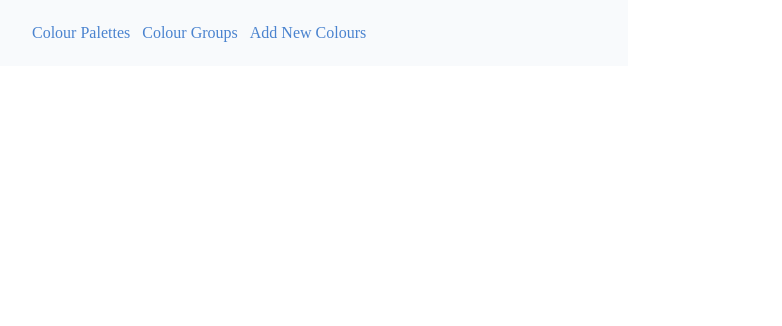
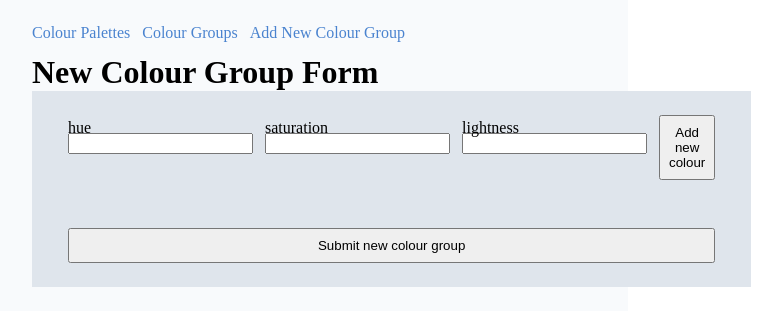
Before and after one commit to juliennecodes/colour-palette-builder, a React (Create React App) app in the folder client/: page /#/add-new-colour-group in a window 1280 px wide. Shown: the top 326 px of the page, without its empty margins (328-1110 px from the left). Built offline with nearby package versions, Linux system fonts and the light colour scheme.

Commit message:
added add new colour group form

```diff
--- a/client/src/App.js
+++ b/client/src/App.js
@@ -4,7 +4,7 @@ import { Navigation } from "./components/Navigation";
 import { ColourPalettes } from "./pages/colour-palettes/ColourPalettes";
 import { ColourPalette } from "./pages/colour-palette/ColourPalette";
 import { ColourGroups } from "./pages/colour-groups/ColourGroups";
-import { AddNewColours } from "./pages/add-new-colours/AddNewColours";
+import { AddNewColourGroup } from "./pages/add-new-colour-group/AddNewColourGroup";
 
 function App() {
   return (
@@ -15,7 +15,7 @@ function App() {
           <Route exact path="/" component={ColourPalettes} />
           <Route exact path="/colour-palettes/:id" component={ColourPalette} />
           <Route exact path="/colour-groups" component={ColourGroups} />
-          <Route exact path="/add-new-colours" component={AddNewColours} />
+          <Route exact path="/add-new-colour-group" component={AddNewColourGroup} />
         </Switch>
       </Router>
     </div>
--- a/client/src/components/Navigation.js
+++ b/client/src/components/Navigation.js
@@ -17,8 +17,8 @@ export function Navigation() {
         </li>
 
         <li>
-          <NavLink exact to="/add-new-colours">
-            Add New Colours
+          <NavLink exact to="/add-new-colour-group">
+            Add New Colour Group
           </NavLink>
         </li>
       </ul>
--- /dev/null
+++ b/client/src/pages/add-new-colour-group/AddNewColourGroup.css
@@ -0,0 +1,14 @@
+.colour-swatch{
+    width: 50px;
+    height: 50px;
+}
+
+.new-colour-group {
+    display: flex;
+    flex-direction: row;
+}
+
+.new-colour-form {
+    display: flex;
+    flex-direction: row;
+}
--- /dev/null
+++ b/client/src/pages/add-new-colour-group/AddNewColourGroup.js
@@ -0,0 +1,99 @@
+import { useState } from "react";
+import { useHistory } from "react-router-dom";
+import "./AddNewColourGroup.css";
+
+export function AddNewColourGroup() {
+  const [newColourGroup, setNewColourGroup] = useState([]);
+  const [newColour, setNewColour] = useState({});
+  let history = useHistory();
+
+  const submitForm = (newColourGroup) => {
+    fetch(`/colour_groups`, {
+      method: "POST",
+      headers: { "Content-Type": "application/json" },
+      body: JSON.stringify({ newColourGroup }),
+    }).then((res) => history.push(`/`));
+  };
+
+  return (
+    <div className="new-colour-group-form">
+      <h1>New Colour Group Form</h1>
+
+      <form
+        className="new-colour-form"
+        onSubmit={(e) => {
+          e.preventDefault();
+          const updatedNewColourGroup = [...newColourGroup];
+          updatedNewColourGroup.push(newColour);
+          setNewColourGroup(updatedNewColourGroup);
+          clearInputValues();
+        }}
+      >
+        <div className="label-and-input">
+          <label>hue</label>
+          <input
+            type="number"
+            className="new-colour-input"
+            onChange={(e) =>
+              setNewColour({ ...newColour, hue: e.target.value })
+            }
+          ></input>
+        </div>
+
+        <div className="label-and-input">
+          <label>saturation</label>
+          <input
+            type="number"
+            className="new-colour-input"
+            onChange={(e) =>
+              setNewColour({ ...newColour, saturation: e.target.value })
+            }
+          ></input>
+        </div>
+
+        <div className="label-and-input">
+          <label>lightness</label>
+          <input
+            type="number"
+            className="new-colour-input"
+            onChange={(e) =>
+              setNewColour({ ...newColour, lightness: e.target.value })
+            }
+          ></input>
+        </div>
+
+        <button>Add new colour</button>
+      </form>
+
+      <div className="new-colour-group">
+        {newColourGroup.map((colour, index) => {
+          return (
+            <div
+              className="colour-swatch"
+              key={index}
+              style={{
+                backgroundColor: `hsl(${colour.hue}, ${colour.saturation}%, ${colour.lightness}%)`,
+              }}
+            ></div>
+          );
+        })}
+      </div>
+
+      <form
+        onSubmit={(e) => {
+          e.preventDefault();
+          submitForm(newColourGroup);
+        }}
+      >
+        <button>Submit new colour group</button>
+      </form>
+    </div>
+  );
+}
+
+function clearInputValues() {
+  const inputs = Array.from(document.querySelectorAll(".new-colour-input"));
+  for (const input of inputs) {
+    input.value = null;
+  }
+}
```
Also changed, not shown: client/src/pages/add-new-colours/AddNewColours.js (deleted).
